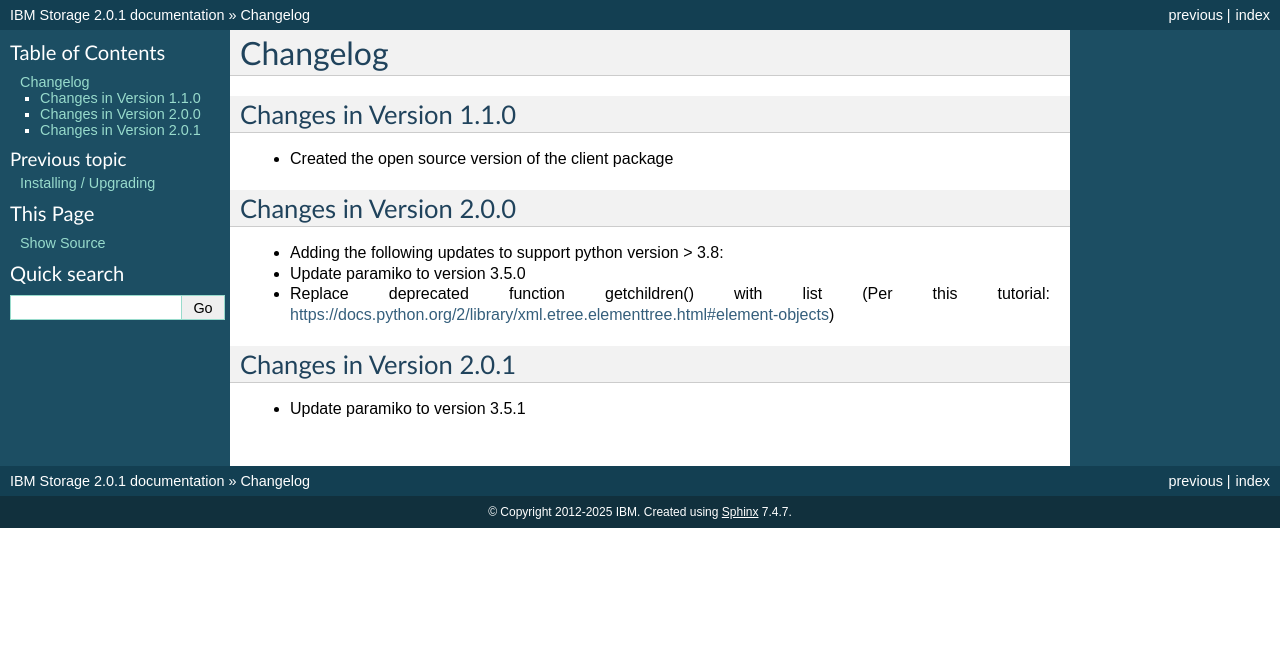
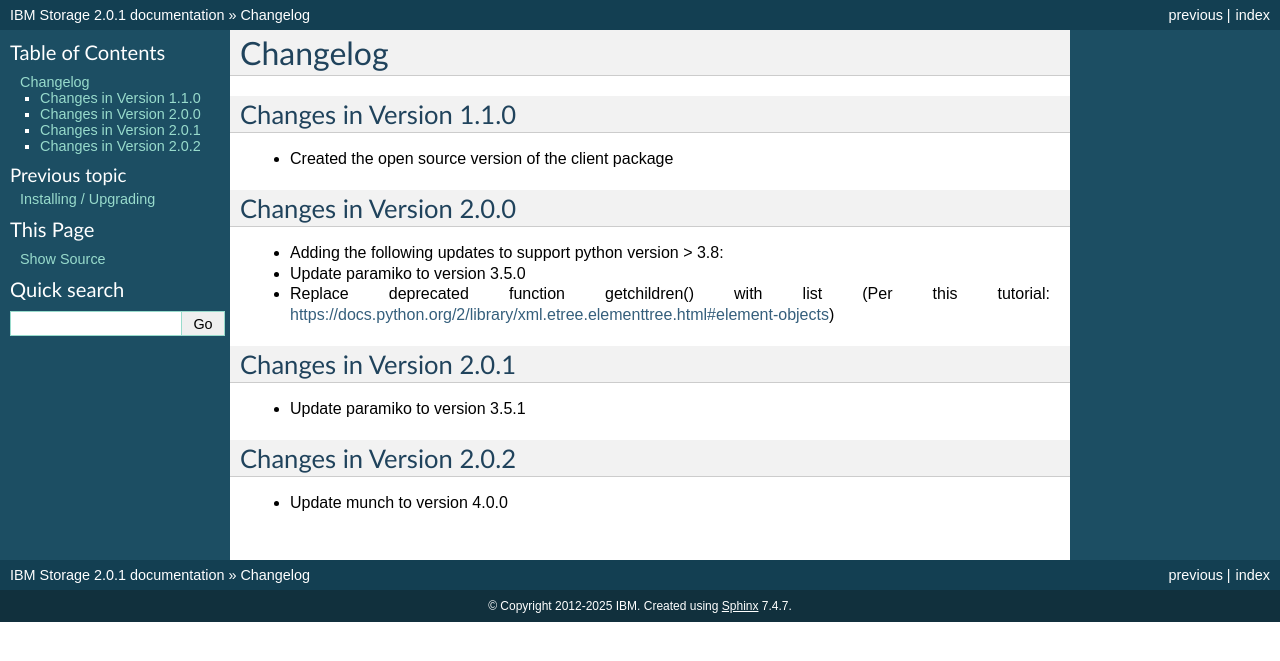
Before and after one commit to IBM/pysvc, a Sphinx documentation site: the page built from docs/changelog.rst, in a window 1280 px wide. Shown: the top 661 px of the page. Built offline with Sphinx 7.4.7, drawn with Linux system fonts in a browser that asks for light colours.

Commit message:
update documentation prior to v2.0.2 release
Signed-off-by: Ariel Kass <arielk@il.ibm.com>

```diff
--- a/docs/changelog.rst
+++ b/docs/changelog.rst
@@ -18,3 +18,9 @@
 ------------------------
 
 * Update paramiko to version 3.5.1
+
+
+Changes in Version 2.0.2
+------------------------
+
+* Update munch to version 4.0.0
--- a/setup.py
+++ b/setup.py
@@ -44,6 +44,6 @@
         'Environment :: Console',
         'License :: OSI Approved :: Apache Software License',
         'Programming Language :: Python',
-        'Programming Language :: Python :: 3.7',
+        'Programming Language :: Python :: 3.9',
         'Topic :: Software Development :: Libraries :: Python Modules',
     ])
```
